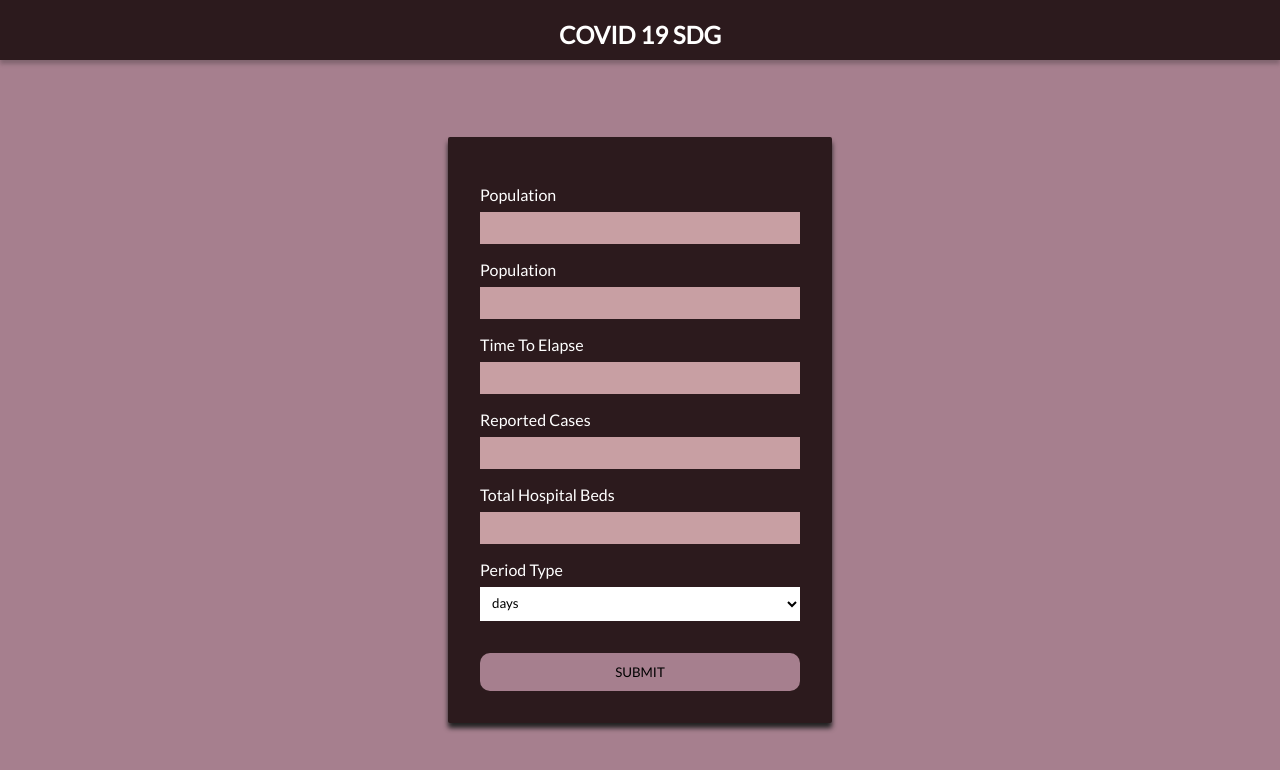
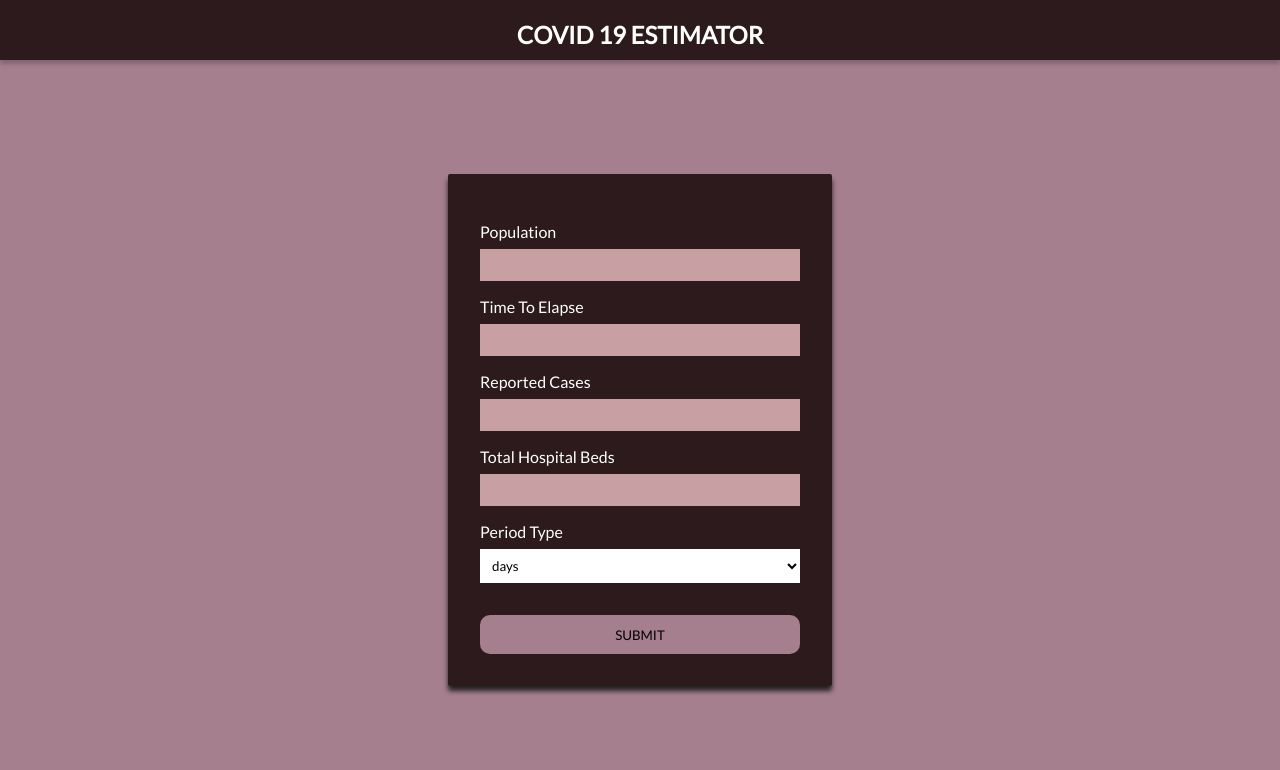
Before and after one commit to rayauxey/covid-19-sdg, a website: page src/frontend/index.html in a window 1280 px wide. Drawn offline with Linux system fonts and the light colour scheme.

Commit message:
Done Front

```diff
--- a/src/frontend/index.html
+++ b/src/frontend/index.html
@@ -4,7 +4,8 @@
     <meta charset="UTF-8" />
     <meta name="viewport" content="width=device-width, initial-scale=1.0" />
     <meta http-equiv="X-UA-Compatible" content="ie=edge" />
-    <title>COVID 19 SDG</title>
+    <meta name="Description" content="Covid 19 Estimator" />
+    <title>COVID 19 ESTIMATOR</title>
     <link rel="stylesheet" href="styles.css" />
     <link
       href="https://fonts.googleapis.com/css2?family=Lato&display=swap"
@@ -23,7 +24,7 @@
   </head>
   <body>
     <nav>
-      <h1>COVID 19 SDG</h1>
+      <h1>COVID 19 ESTIMATOR</h1>
     </nav>
 
     <main>
@@ -33,31 +34,27 @@
           <input type="number" id="population" data-population />
         </div>
         <div class="form-control">
-          <label for="population">Population</label>
-          <input type="number" id="population" data-population />
+          <label for="time">Time To Elapse</label>
+          <input type="number" id="time" data-time-to-elapse />
         </div>
         <div class="form-control">
-          <label for="population">Time To Elapse</label>
-          <input type="number" id="population" data-time-to-elapse />
+          <label for="cases">Reported Cases</label>
+          <input type="number" id="cases" data-reported-cases />
         </div>
         <div class="form-control">
-          <label for="population">Reported Cases</label>
-          <input type="number" id="population" data-reported-cases />
+          <label for="beds">Total Hospital Beds</label>
+          <input type="number" id="beds" data-total-hospital-beds />
         </div>
         <div class="form-control">
-          <label for="population">Total Hospital Beds</label>
-          <input type="number" id="population" data-total-hospital-beds />
-        </div>
-        <div class="form-control">
-          <label for="population">Period Type</label>
-          <select data-period-type>
+          <label for="period">Period Type</label>
+          <select id="period" data-period-type>
             <option value="days">days</option>
             <option value="weeks">weeks</option>
             <option value="months">months</option>
           </select>
         </div>
 
-        <button>Submit</button>
+        <button data-go-estimate="">Submit</button>
       </form>
     </main>
   </body>
```
